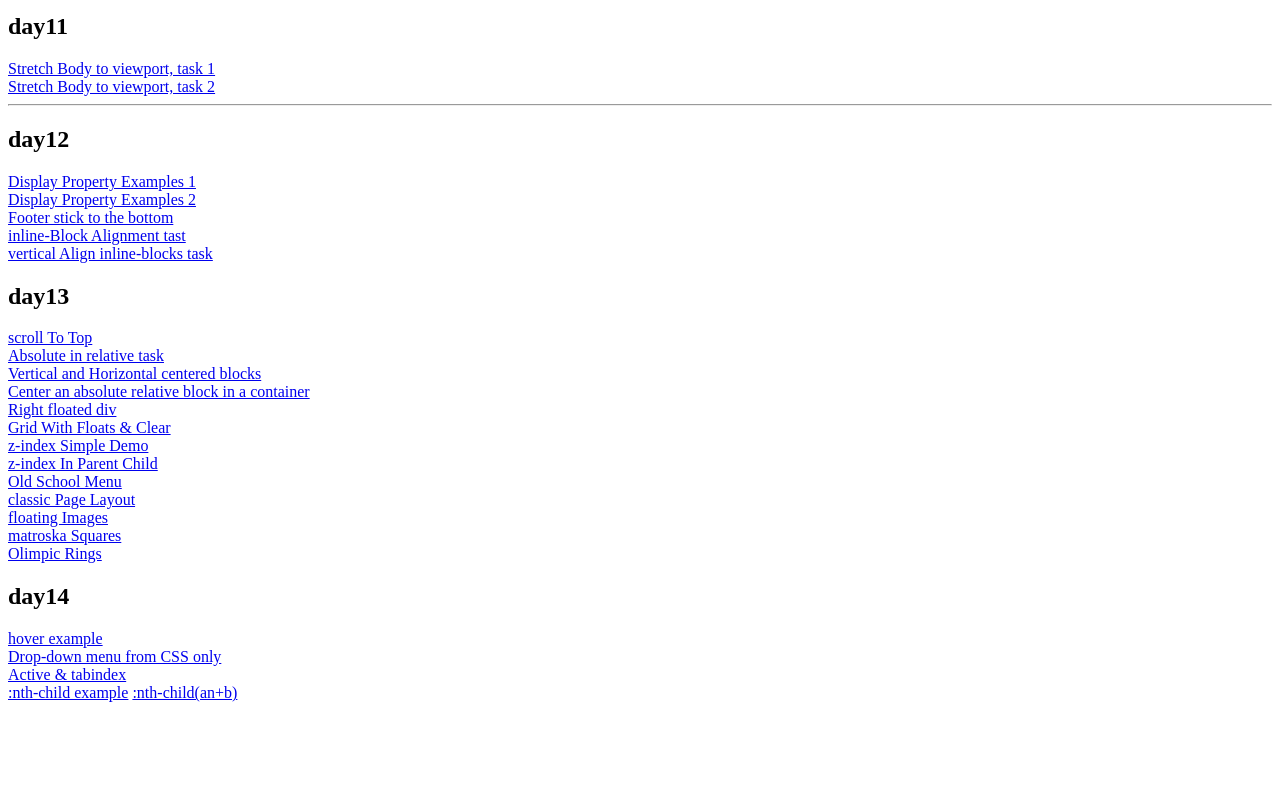
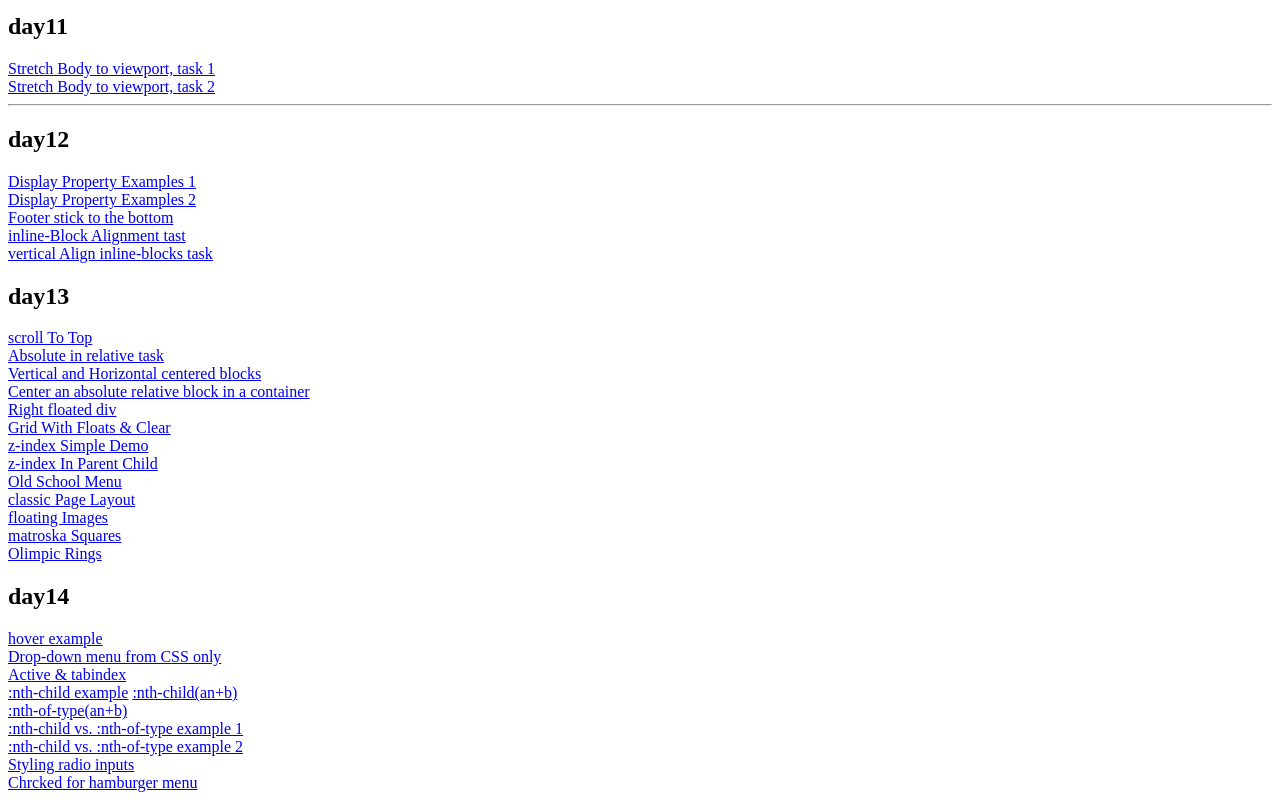
Before and after one commit to Mariannaig/WD_HW, a plain HTML site: page index.html in a window 1280 px wide. Shown: the part 916-1716 px from the top of the page. Before the commit the page ends 1626 px from the top, so only its background shows below. Drawn offline with Linux system fonts and the light colour scheme.

Commit message:
Add files via upload
updated with homeworks from day 14

```diff
--- a/index.html
+++ b/index.html
@@ -72,8 +72,11 @@
        <a href="./pages/nth-childX-example.html">:nth-child example</a>
        <a href="./pages/nth-child(an+b).html">:nth-child(an+b)</a><br>
 
-
-
+       <a href="./pages/nth-of-type(an+b).html">:nth-of-type(an+b)</a> <br>
+       <a href="./pages/nth-child()_vs._nth-of-type()1.html">:nth-child vs. :nth-of-type example 1</a><br>
+       <a href="./pages/nth-child()_vs._nth-of-type()2.html">:nth-child vs. :nth-of-type example 2</a> <br>
+       <a href="./pages/Styling_radio_inputs.html"> Styling radio inputs</a><br>
+       <a href="./pages/checked_for_Hamburger_menu.html"> Chrcked for hamburger menu</a> <!-- not ready yet, but on my way there :) -->
 
 
 
```
